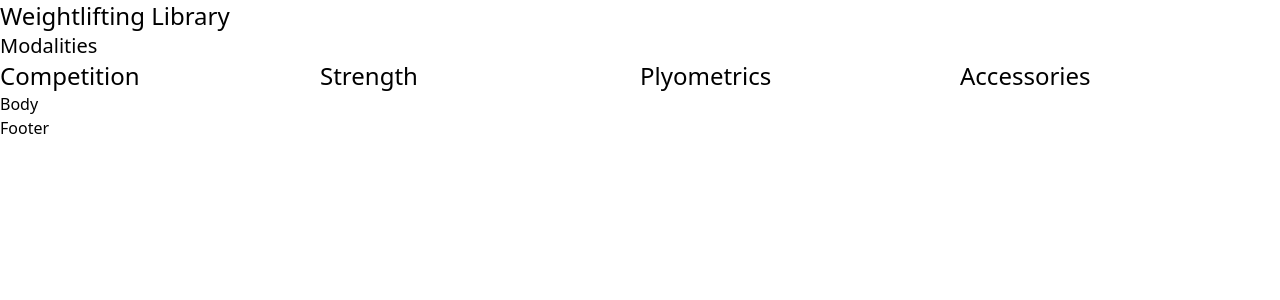
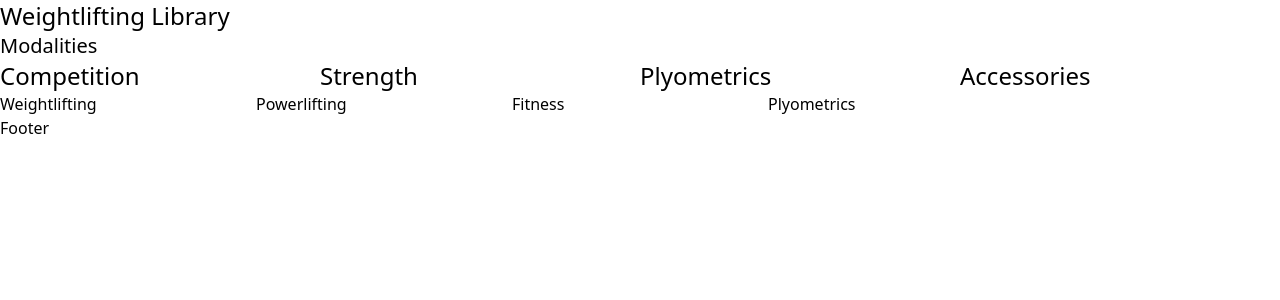
Before and after one commit to jdav892/oly-lib, a React (Vite) app in the folder frontend/: page / in a window 1280 px wide. Shown: the top 300 px of the page. Built offline with nearby package versions, Linux system fonts and the light colour scheme.

Commit message:
feat: adds sections for layout

```diff
--- a/frontend/src/components/Body.tsx
+++ b/frontend/src/components/Body.tsx
@@ -1,10 +1,17 @@
 import React from 'react'
+import Weightlifting from './sections/Weightlifting';
+import Powerlifting from './sections/Powerlifting';
+import Fitness from './sections/Fitness';
+import Plyometrics from './sections/Plyometrics';
+
 
 type Props = {}
 
 const Body = (props: Props) => {
   return (
-    <div>Body</div>
+    <section className="grid grid-cols-5">
+      <><Weightlifting /><Powerlifting /><Fitness /><Plyometrics /></>
+    </section>
   )
 }
 
--- a/frontend/src/components/Header.tsx
+++ b/frontend/src/components/Header.tsx
@@ -7,7 +7,7 @@ const Header = (props: Props) => {
   return (
   <header className="text-2xl">
     <h1>Weightlifting Library</h1>
-    <Navbar />
+      <Navbar />
   </header>
   )
 }
--- /dev/null
+++ b/frontend/src/components/sections/Fitness.tsx
@@ -0,0 +1,11 @@
+import React from 'react'
+
+type Props = {}
+
+const Fitness = (props: Props) => {
+  return (
+    <div>Fitness</div>
+  )
+}
+
+export default Fitness
--- /dev/null
+++ b/frontend/src/components/sections/Plyometrics.tsx
@@ -0,0 +1,11 @@
+import React from 'react'
+
+type Props = {}
+
+const Plyometrics = (props: Props) => {
+  return (
+    <div>Plyometrics</div>
+  )
+}
+
+export default Plyometrics
--- /dev/null
+++ b/frontend/src/components/sections/Powerlifting.tsx
@@ -0,0 +1,11 @@
+import React from 'react'
+
+type Props = {}
+
+const Powerlifting = (props: Props) => {
+  return (
+    <div>Powerlifting</div>
+  )
+}
+
+export default Powerlifting
--- /dev/null
+++ b/frontend/src/components/sections/Strongman.tsx
@@ -0,0 +1,11 @@
+import React from 'react'
+
+type Props = {}
+
+const Strongman = (props: Props) => {
+  return (
+    <div>Strongman</div>
+  )
+}
+
+export default Strongman
--- /dev/null
+++ b/frontend/src/components/sections/Weightlifting.tsx
@@ -0,0 +1,11 @@
+import React from 'react'
+
+type Props = {}
+
+const Weightlifting = (props: Props) => {
+  return (
+    <div>Weightlifting</div>
+  )
+}
+
+export default Weightlifting
```
Also changed, not shown: frontend/src/components/sections/Navbar.tsx (indentation only).
